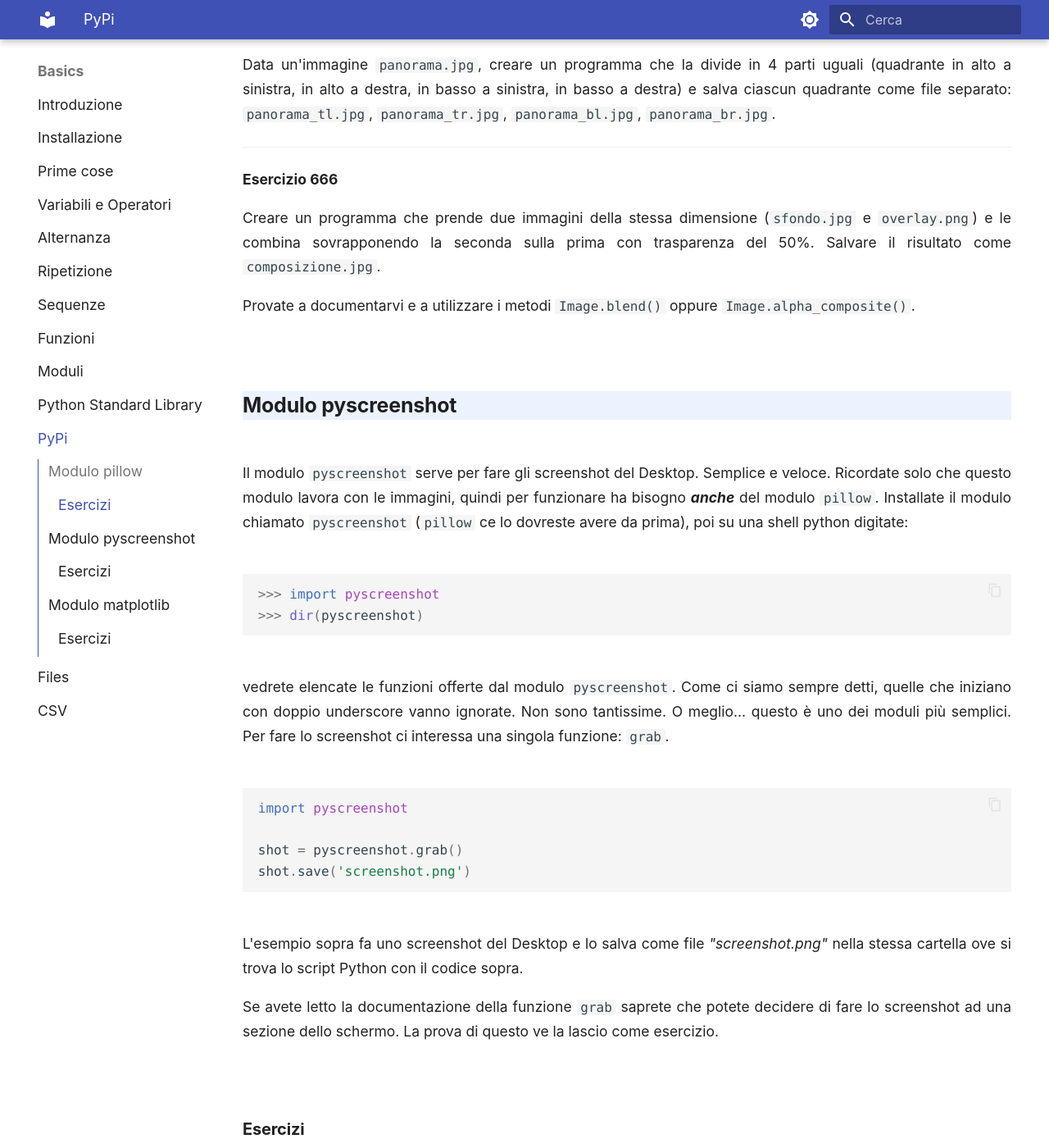
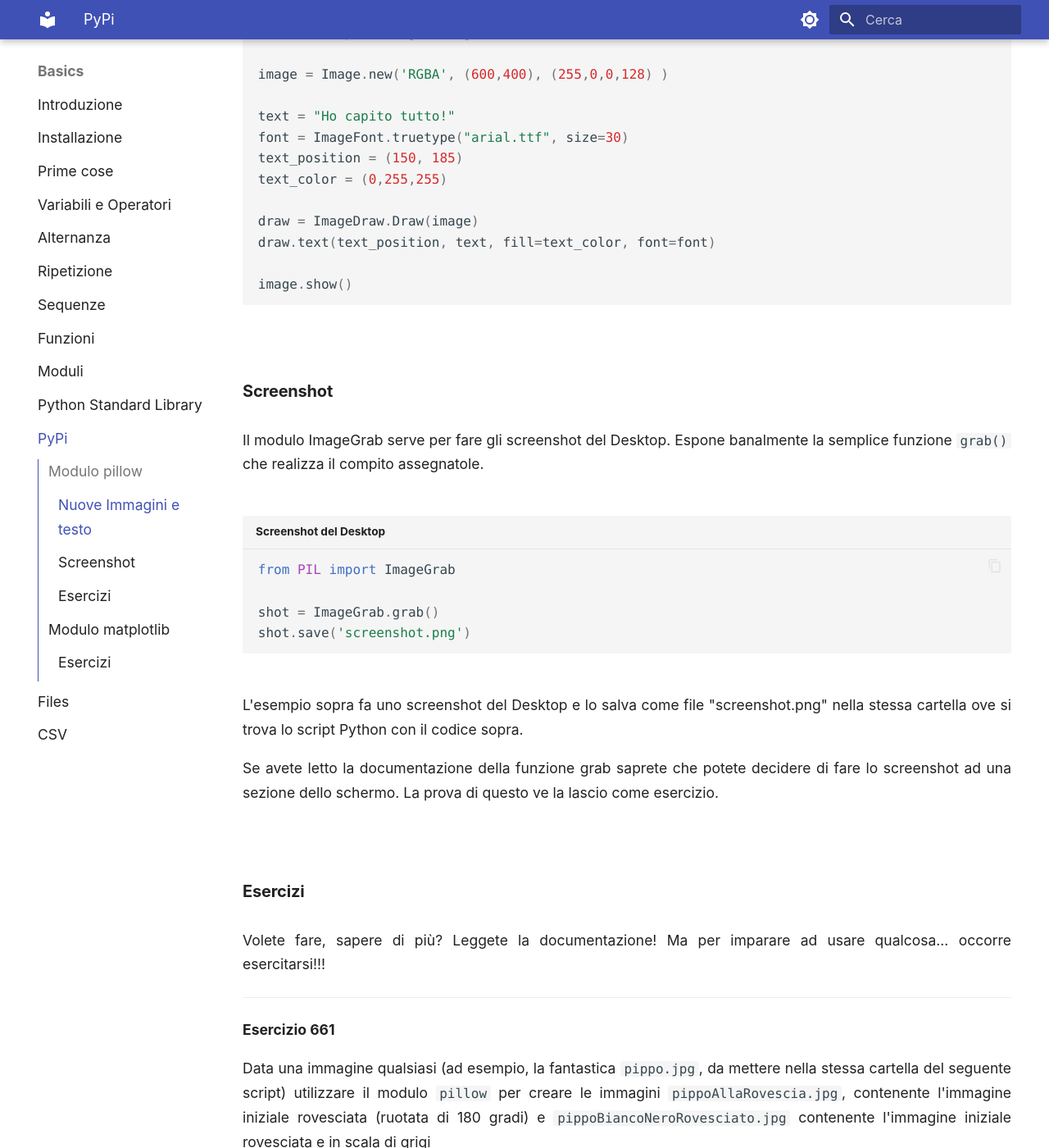
Before and after one commit to adjamhub/pyhandouts, an MkDocs documentation site: the page built from docs/basics/106_pypi.md, in a window 1280 px wide and 1400 px high, scrolled down 5825 px. Shown: the whole window at 82% size. Built offline with MkDocs 1.6.1 and Material for MkDocs 9.7.7, drawn with Linux system fonts in a browser that asks for light colours; emoji names are drawn with the system emoji font; some of the changed text lies outside the part shown.

Commit message:
pyscreenshot -- pillow ++

````diff
--- a/docs/basics/106_pypi.md
+++ b/docs/basics/106_pypi.md
@@ -123,7 +123,72 @@ gaussImage = img.filter(ImageFilter.GaussianBlur(20)) # blur gaussiano
 ```
 
 
-Basta!
+Il metodo `expand()` può essere utilizzato per aggiungere bordi alle immagini, espandendo la loro dimensione senza intaccare la vista originale
+
+
+``` python title="Aggiunge un bordo rosso di 20 pixel all'immagine"
+from PIL import Image, ImageOps
+
+image = Image.open("immagine.jpg")
+expanded_image = ImageOps.expand(image, border=20, fill="red")
+expanded_image.show()
+```
+
+### Nuove Immagini e testo
+
+In `pillow` i colori delle immagini vengono gestiti attraverso informazioni a 4 bytes con la specifica chiamata **RGBA**. Questa specifica è una
+estensione della classica **RGB** a 3 bytes in cui la **A** finale, anch'essa rappresentata con 1 byte, indica l'*alpha color*, ovvero la trasparenza,
+dove 0 indica la massima trasparenza (invisibile), mentre 255 indica nessuna trasparenza (opacità).
+
+
+``` python title="Rettangolo rosso semitrasparente 600x400"
+from PIL import Image
+
+image = Image.new('RGBA', (600,400), (255,0,0,128) )
+image.show()
+```
+
+
+Se si preferisce è possibile utilizzare la notazione esadecimale
+
+
+``` python title="Stesso colore, notazione esadecimale"
+image = Image.new('RGBA', (600,400), #FF000080 )
+```
+
+Immaginate di voler piazzare un testo al centro del rettangolo così creato
+
+``` python title="Testo con Draw"
+from PIL import Image, ImageDraw
+
+image = Image.new('RGBA', (600,400), (255,0,0,128) )
+
+text = "Ho capito tutto!"
+font = ImageFont.truetype("arial.ttf", size=30)
+text_position = (150, 185)
+text_color = (0,255,255)
+
+draw = ImageDraw.Draw(image)
+draw.text(text_position, text, fill=text_color, font=font)
+
+image.show()
+```
+
+### Screenshot
+
+Il modulo ImageGrab serve per fare gli screenshot del Desktop. Espone banalmente la semplice funzione `grab()` che realizza il compito assegnatole.
+
+
+``` python title="Screenshot del Desktop"
+from PIL import ImageGrab
+
+shot = ImageGrab.grab()
+shot.save('screenshot.png')
+```
+
+L'esempio sopra fa uno screenshot del Desktop e lo salva come file "screenshot.png" nella stessa cartella ove si trova lo script Python con il codice sopra.
+
+Se avete letto la documentazione della funzione grab saprete che potete decidere di fare lo screenshot ad una sezione dello schermo. La prova di questo ve la lascio come esercizio.
 
 
 
@@ -178,65 +243,19 @@ Creare un programma che prende due immagini della stessa dimensione (`sfondo.jpg
 
 Provate a documentarvi e a utilizzare i metodi `Image.blend()` oppure `Image.alpha_composite()`.
 
-
-<!-- ############################################################################################ -->
-## Modulo pyscreenshot
-
-
-Il modulo `pyscreenshot` serve per fare gli screenshot del Desktop.
-Semplice e veloce. Ricordate solo che questo modulo lavora con le
-immagini, quindi per funzionare ha bisogno ***anche*** del modulo
-`pillow`. Installate il modulo chiamato `pyscreenshot` (`pillow` ce lo
-dovreste avere da prima), poi su una shell python digitate:
-
-
-``` python
->>> import pyscreenshot
->>> dir(pyscreenshot)
-```
-
-vedrete elencate le funzioni offerte dal modulo `pyscreenshot`. Come ci
-siamo sempre detti, quelle che iniziano con doppio underscore vanno
-ignorate. Non sono tantissime. O meglio... questo è uno dei moduli più
-semplici. Per fare lo screenshot ci interessa una singola funzione:
-`grab`.
-
-
-```python
-import pyscreenshot
-
-shot = pyscreenshot.grab()
-shot.save('screenshot.png')
-```
-
-
-L'esempio sopra fa uno screenshot del Desktop e lo salva come file
-*"screenshot.png"* nella stessa cartella ove si trova lo script Python con il codice sopra.
-
-Se avete letto la documentazione della funzione `grab` saprete che
-potete decidere di fare lo screenshot ad una sezione dello schermo. La
-prova di questo ve la lascio come esercizio.
-
-
-
-### Esercizi
-
-Ed eccolo qui... il sottocapitolo che aspettavate :wink:
-
-
 ------------------------------------------------------------------------------------------------
 
 
 **Esercizio 671**
 
-Utilizzare il modulo `pyscreenshot` per fare uno screenshot dello schermo, ridimensionarlo a 800 x 600 pixel e modificarlo in scala di grigi.
+Fare uno screenshot dello schermo, ridimensionarlo a 800 x 600 pixel e modificarlo in scala di grigi.
 Salvare l'immagine ottenuta.
 
 ------------------------------------------------------------------------------------------------
 
 **Esercizio 672**
 
-Utilizzare i moduli `time` e `pyscreenshot` per fare uno screenshot del desktop: una volta eseguito, il programma fornirà 5 secondi all'utente prima di fare lo screenshot,
+Una volta eseguito, il programma fornirà 5 secondi all'utente prima di fare lo screenshot,
 in modo tale da fornirgli il tempo di *preparare* lo schermo.
 
 Salvare il file con nome `screenshot_ANNO_MESE_GIORNO_ORE_MINUTI_SECONDI.jpg`.
````
